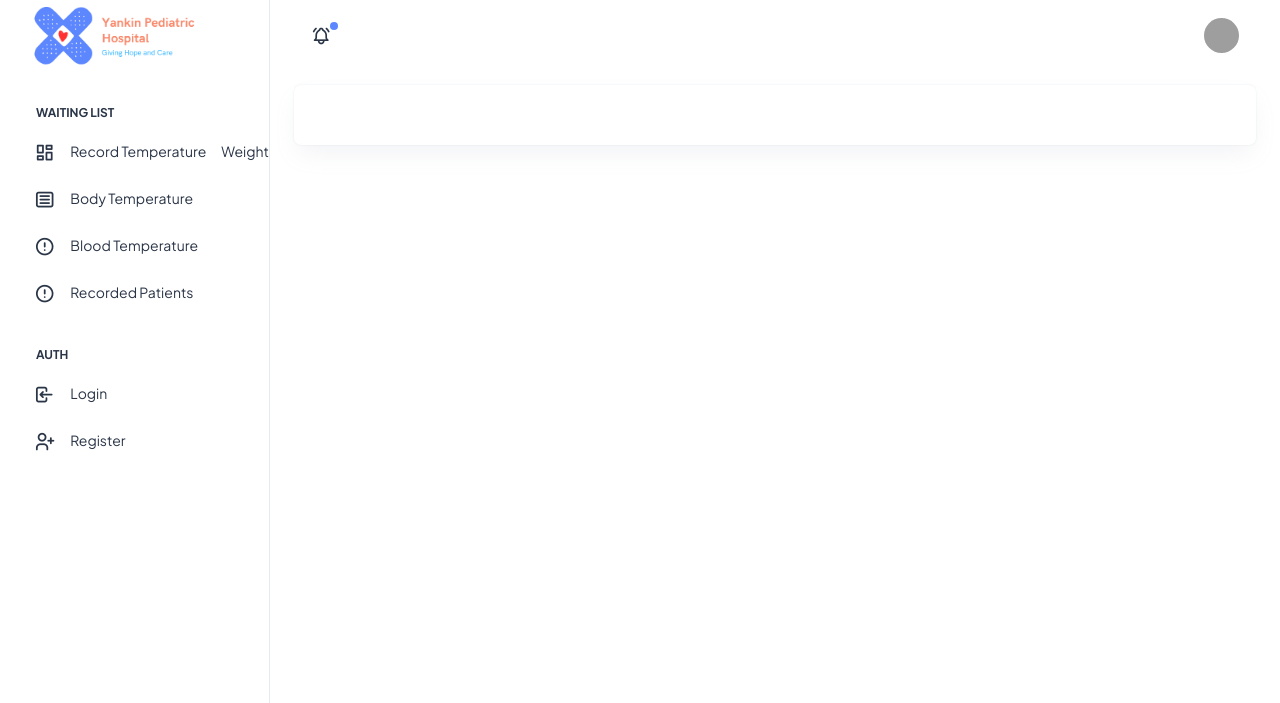
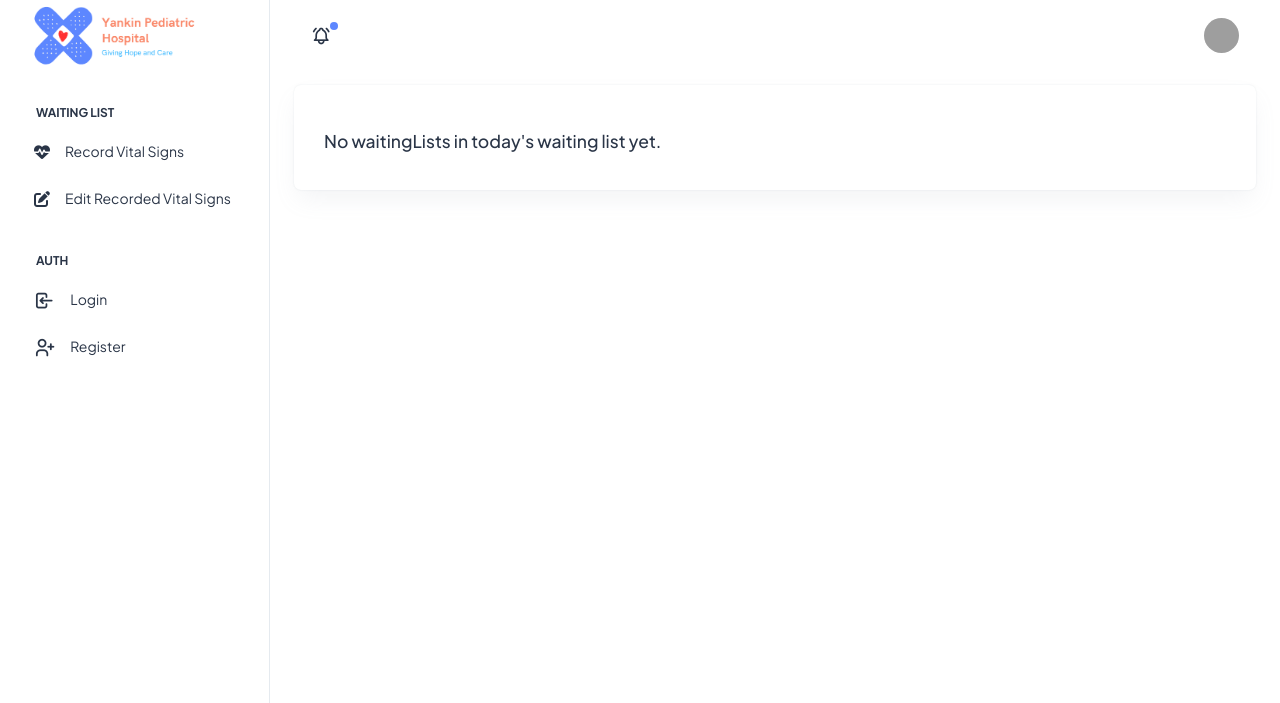
Before and after one commit to bobothaw/YankinOPDManagement, a Django app: page /nurse/ in a window 1280 px wide. Shown: the top 703 px of the page. Run offline with Django 5.2, Linux system fonts and the light colour scheme; the visitor is signed in with stand-in values (Sample User, id 1); data that the repository does not hold is empty; some libraries are stand-ins or nearby versions; grey boxes are pictures that could not be loaded.

Commit message:
Completed Nurse App I think I am on streak

```diff
--- a/YankinVENV/YankinPedOPDMS/NurseApp/templates/NurseApp/nurse-dashboard.html
+++ b/YankinVENV/YankinPedOPDMS/NurseApp/templates/NurseApp/nurse-dashboard.html
@@ -5,12 +5,26 @@
 {% endblock navbar %}
 
 {% block content %}
+{% if success_message %}
+<div class="alert alert-success alert-dismissible fade show" role="alert">
+    <strong>Success: </strong> {{success_message}}
+    <button type="button" class="btn-close" data-bs-dismiss="alert" aria-label="Close"></button>
+</div>
+{% elif error_message %}
+<div class="alert alert-warning alert-dismissible fade show" role="alert">
+    Oh noo {{user.first_name}} {{user.last_name}}, {{error_message}}
+    <button type="button" class="btn-close" data-bs-dismiss="alert" aria-label="Close"></button>
+</div>
+{% endif %}
+{% if waitingLists|length == 0 %}
+    <h5 class= "mt-3">{% block noDataText %} No waitingLists in today's waiting list yet. {% endblock noDataText %}</h5>
+{% else %}
 <div class="row row-cols-1 row-cols-md-2 g-4">
     {% for waitingItem in waitingLists %}
         <div class="col">
             <div class="card">
-            <div class=" p-3 text-primary text-center bg-light card-title">
-                Waiting Number: {{forloop.counter}}
+                <div class=" p-3 {% block textColor %}text-warning{% endblock textColor %} text-center bg-light card-title">
+                    Number: {{forloop.counter}}
                 </div>
                 <div class="card-body">
                 <h5 class="card-title">Patient Name: {{waitingItem.patient.patient_name}}</h5>
@@ -26,15 +40,56 @@
                         Age: {{ patient_dob|calculate_age }}
                     {% endwith %}
                 </p>
+                {% block vitalSigns %}
                 <p class="card-text">
                     <small class="text-muted">Added {{waitingItem.queue_date_time|timesince}} ago.</small>
                 </p>
-            <a href="" class="btn btn-primary">
-                Record
+                {% endblock vitalSigns %}
+                <a href="{% block urlText %}{% url "nurseRecord" waitingItem.id %}{% endblock urlText %}" class="btn btn-primary">
+                    {% block linkText %}Record{% endblock linkText %}
                 </a>
                 </div>
             </div>
         </div>
     {% endfor %}
 </div>
+<nav aria-label="Page navigation example">
+    <ul class="pagination justify-content-center">
+        {% if waitingLists.has_previous %}
+            <li class="page-item">
+                <a class="page-link" href="?page=1" aria-label="First">
+                    <span aria-hidden="true">&laquo;&laquo;</span>
+                </a>
+            </li>
+            <li class="page-item">
+                <a class="page-link" href="?page={{ waitingLists.previous_page_number }}" aria-label="Previous">
+                    <span aria-hidden="true">&laquo;</span>
+                </a>
+            </li>
+        {% endif %}
+
+        {% for page in waitingLists.paginator.page_range %}
+            <li class="page-item {% if page == waitingLists.number %}active{% endif %}">
+                <a class="page-link" href="?page={{ page }}">{{ page }}</a>
+            </li>
+        {% endfor %}
+
+        {% if waitingLists.has_next %}
+            <li class="page-item">
+                <a class="page-link" href="?page={{ waitingLists.next_page_number }}" aria-label="Next">
+                    <span aria-hidden="true">&raquo;</span>
+                </a>
+            </li>
+            <li class="page-item">
+                <a class="page-link" href="?page={{ waitingLists.paginator.num_pages }}" aria-label="Last">
+                    <span aria-hidden="true">&raquo;&raquo;</span>
+                </a>
+            </li>
+        {% endif %}
+    </ul>
+
+</nav>
+{% endif %}
+
+
 {% endblock content %}
--- a/YankinVENV/YankinPedOPDMS/NurseApp/templates/NurseApp/nursenav.html
+++ b/YankinVENV/YankinPedOPDMS/NurseApp/templates/NurseApp/nursenav.html
@@ -3,35 +3,18 @@
     <span class="hide-menu">Waiting List</span>
 </li>
 <li class="sidebar-item">
-    <a class="sidebar-link" href="" aria-expanded="false">
+    <a class="sidebar-link" href="{% url "nurseQueue" %}" aria-expanded="false">
     <span>
-        <i class="ti ti-layout-dashboard"></i>
+        <i class="fa-solid fa-heart-pulse fs-4"></i>
     </span>
-    <span class="hide-menu">Record Temperature</span>
-    <span class="hide-menu">Weight and Blood Pressure</span>
+    <span class="hide-menu">Record Vital Signs</span>
     </a>
 </li>
 <li class="sidebar-item">
-    <a class="sidebar-link" href="" aria-expanded="false">
+    <a class="sidebar-link" href="{% url "readyList" %}" aria-expanded="false">
     <span>
-        <i class="ti ti-article"></i>
+        <i class="fa-solid fa-pen-to-square fs-4"></i>
     </span>
-    <span class="hide-menu">Body Temperature</span>
+    <span class="hide-menu">Edit Recorded Vital Signs</span>
     </a>
 </li>
-<li class="sidebar-item">
-    <a class="sidebar-link" href="" aria-expanded="false">
-    <span>
-        <i class="ti ti-alert-circle"></i>
-    </span>
-    <span class="hide-menu">Blood Temperature</span>
-    </a>
-</li>
-<li class="sidebar-item">
-    <a class="sidebar-link" href="" aria-expanded="false">
-    <span>
-        <i class="ti ti-alert-circle"></i>
-    </span>
-    <span class="hide-menu">Recorded Patients</span>
-    </a>
-</li>
--- a/YankinVENV/YankinPedOPDMS/NurseApp/urls.py
+++ b/YankinVENV/YankinPedOPDMS/NurseApp/urls.py
@@ -1,7 +1,10 @@
 from django.urls import path
-from .views import waitingList_view
+from .views import waitingList_view, record_view, edit_view, ready_list
 
 
 urlpatterns = [
     path('nurseQueue/', waitingList_view, name='nurseQueue'),
+    path('nurseRecord/<int:waitingID>/', record_view, name='nurseRecord'),
+    path('nurseReadyList/', ready_list, name="readyList"),
+    path('nurseEdit/<int:waitingID>/', edit_view, name="nurseEdit"),
 ]
--- a/YankinVENV/YankinPedOPDMS/NurseApp/views.py
+++ b/YankinVENV/YankinPedOPDMS/NurseApp/views.py
@@ -10,7 +10,7 @@ from django.conf import settings
 @login_required
 def waitingList_view(request):
     user = request.user
-    waitingListQuery = WaitingList.objects.filter(consult_date = date.today()).order_by('queue_date_time')
+    waitingListQuery = WaitingList.objects.filter(consult_date = date.today(), isReady = False).order_by('queue_date_time')
     paginator = Paginator(waitingListQuery, 10)
     waitingLists = paginator.get_page(request.GET.get('page', 1))
     return render(request, 'NurseApp/nurse-dashboard.html', {'waitingLists': waitingLists, 'user':user, 'MEDIA_URL': settings.MEDIA_URL})
@@ -18,6 +18,52 @@ def waitingList_view(request):
 @login_required
 def record_view(request, waitingID):
     user = request.user
+    waitingListQuery = WaitingList.objects.filter(consult_date = date.today(), isReady = False).order_by('queue_date_time')
+    paginator = Paginator(waitingListQuery, 10)
+    waitingLists = paginator.get_page(request.GET.get('page', 1))
     waitingList = get_object_or_404(WaitingList, pk=waitingID)
     if request.method == 'POST':
-        waitingList.temperature = request.POST.get('')
+        try:
+            waitingList.temperature = request.POST.get('temp')
+            waitingList.weight = request.POST.get('weight')
+            waitingList.systole = request.POST.get('systole')
+            waitingList.diastole = request.POST.get('diastole')
+            waitingList.isReady = True
+            waitingList.last_edit_by = user
+            waitingList.save()
+            return render(request, 'NurseApp/nurse-dashboard.html', {'waitingLists': waitingLists, 'user':user, 'MEDIA_URL': settings.MEDIA_URL, 'success_message': "The patient's vital sign is recorded successfully."})
+        except Exception as e:
+            error_message = f"Error: {e}"
+            return render(request, 'NurseApp/nurse-dashboard.html', {'waitingLists': waitingLists, 'user':user, 'MEDIA_URL': settings.MEDIA_URL, 'error_message': error_message})
+    else:
+        return render(request, 'NurseApp/nurse-record.html', {'waitingItem': waitingList, 'user':user, 'MEDIA_URL': settings.MEDIA_URL})
+
+def ready_list(request):
+    user = request.user
+    waitingListQuery = WaitingList.objects.filter(consult_date = date.today(), isReady = True).order_by('queue_date_time')
+    paginator = Paginator(waitingListQuery, 10)
+    waitingLists = paginator.get_page(request.GET.get('page', 1))
+    return render(request, 'NurseApp/nurse-ready-list.html', {'waitingLists': waitingLists, 'user':user, 'MEDIA_URL': settings.MEDIA_URL})
+
+@login_required
+def edit_view(request, waitingID):
+    user = request.user
+    waitingListQuery = WaitingList.objects.filter(consult_date = date.today(), isReady = True).order_by('queue_date_time')
+    paginator = Paginator(waitingListQuery, 10)
+    waitingLists = paginator.get_page(request.GET.get('page', 1))
+    waitingList = get_object_or_404(WaitingList, pk=waitingID)
+    if request.method == 'POST':
+        try:
+            waitingList.temperature = request.POST.get('temp')
+            waitingList.weight = request.POST.get('weight')
+            waitingList.systole = request.POST.get('systole')
+            waitingList.diastole = request.POST.get('diastole')
+            waitingList.isReady = True
+            waitingList.last_edit_by = user
+            waitingList.save()
+            return render(request, 'NurseApp/nurse-ready-list.html', {'waitingLists': waitingLists, 'user':user, 'MEDIA_URL': settings.MEDIA_URL, 'success_message': "The patient's vital sign is updated successfully."})
+        except Exception as e:
+            error_message = f"Error: {e}"
+            return render(request, 'NurseApp/nurse-ready-list.html', {'waitingLists': waitingLists, 'user':user, 'MEDIA_URL': settings.MEDIA_URL, 'error_message': error_message})
+    else:
+        return render(request, 'NurseApp/nurse-edit.html', {'waitingItem': waitingList, 'user':user, 'MEDIA_URL': settings.MEDIA_URL})
--- a/YankinVENV/YankinPedOPDMS/ReceptionApp/models.py
+++ b/YankinVENV/YankinPedOPDMS/ReceptionApp/models.py
@@ -27,7 +27,8 @@ class WaitingList(models.Model):
     queue_date_time = models.DateTimeField(auto_now_add=True)
     temperature = models.DecimalField(max_digits=5, decimal_places=2, null=True)
     weight = models.DecimalField(max_digits=5, decimal_places=2, null=True)
-    blood_pressure = models.DecimalField(max_digits=20, decimal_places=2, null=True)
+    systole = models.DecimalField(max_digits=5, decimal_places=2, null=True)
+    diastole = models.DecimalField(max_digits=5, decimal_places=2, null=True)
     isReady = models.BooleanField(default=False)
     insert_by = models.ForeignKey(User, on_delete=models.CASCADE, related_name='waiting_lists_inserted')
     last_edit_by = models.ForeignKey(User, on_delete=models.CASCADE, related_name='waiting_lists_last_edited')
```
Also changed, not shown: YankinVENV/YankinPedOPDMS/NurseApp/templates/NurseApp/nurse-edit.html (added, +13 -0 lines), YankinVENV/YankinPedOPDMS/NurseApp/templates/NurseApp/nurse-ready-list.html (added, +32 -0 lines), YankinVENV/YankinPedOPDMS/NurseApp/templates/NurseApp/nurse-record.html (+36 -41 lines), YankinVENV/YankinPedOPDMS/ReceptionApp/migrations/0005_remove_waitinglist_blood_pressure_and_more.py (added). Lines whose indentation alone changed are shown as unchanged.
